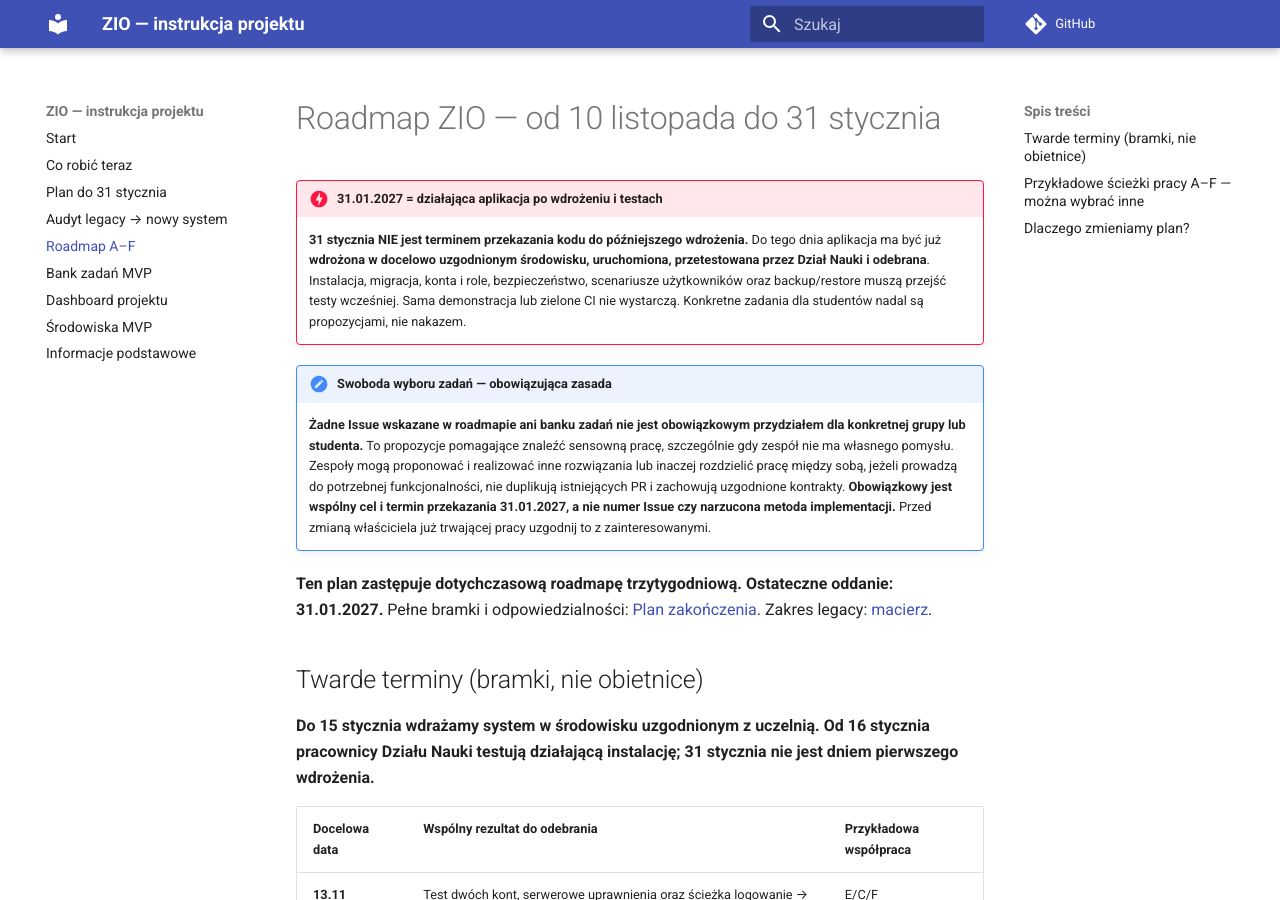
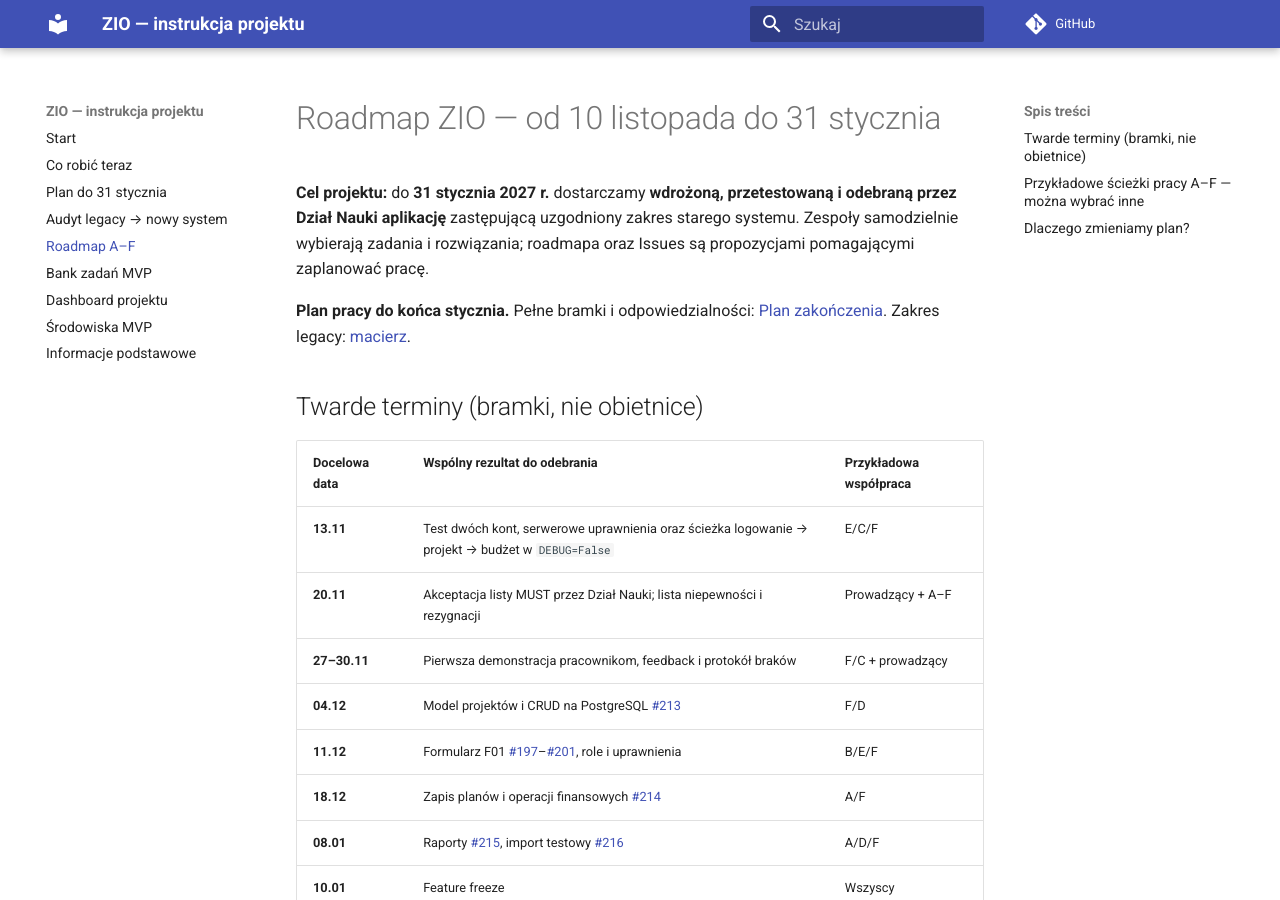
Before and after one commit to zio-wi-pb-mc/pb-science-office-manual, an MkDocs documentation site: the page built from manual/21-roadmap-3-tygodnie.md, in a window 1280 px wide and 900 px high. Built offline with MkDocs 1.6.1 and Material for MkDocs 9.7.7, drawn with Linux system fonts in a browser that asks for light colours; comment, search, counter and statistics services are not loaded.

Commit message:
docs: replace repetitive warnings with one clear project goal

```diff
--- a/manual/21-roadmap-3-tygodnie.md
+++ b/manual/21-roadmap-3-tygodnie.md
@@ -1,17 +1,11 @@
 # Roadmap ZIO — od 10 listopada do 31 stycznia
 
-!!! danger "31.01.2027 = działająca aplikacja po wdrożeniu i testach"
-    **31 stycznia NIE jest terminem przekazania kodu do późniejszego wdrożenia.** Do tego dnia aplikacja ma być już **wdrożona w docelowo uzgodnionym środowisku, uruchomiona, przetestowana przez Dział Nauki i odebrana**. Instalacja, migracja, konta i role, bezpieczeństwo, scenariusze użytkowników oraz backup/restore muszą przejść testy wcześniej. Sama demonstracja lub zielone CI nie wystarczą. Konkretne zadania dla studentów nadal są propozycjami, nie nakazem.
-
-!!! important "Swoboda wyboru zadań — obowiązująca zasada"
-    **Żadne Issue wskazane w roadmapie ani banku zadań nie jest obowiązkowym przydziałem dla konkretnej grupy lub studenta.** To propozycje pomagające znaleźć sensowną pracę, szczególnie gdy zespół nie ma własnego pomysłu. Zespoły mogą proponować i realizować inne rozwiązania lub inaczej rozdzielić pracę między sobą, jeżeli prowadzą do potrzebnej funkcjonalności, nie duplikują istniejących PR i zachowują uzgodnione kontrakty. **Obowiązkowy jest wspólny cel i termin przekazania 31.01.2027, a nie numer Issue czy narzucona metoda implementacji.** Przed zmianą właściciela już trwającej pracy uzgodnij to z zainteresowanymi.
+**Cel projektu:** do **31 stycznia 2027 r.** dostarczamy **wdrożoną, przetestowaną i odebraną przez Dział Nauki aplikację** zastępującą uzgodniony zakres starego systemu. Zespoły samodzielnie wybierają zadania i rozwiązania; roadmapa oraz Issues są propozycjami pomagającymi zaplanować pracę.
 
 
-**Ten plan zastępuje dotychczasową roadmapę trzytygodniową. Ostateczne oddanie: 31.01.2027.** Pełne bramki i odpowiedzialności: [Plan zakończenia](23-plan-do-31-stycznia.md). Zakres legacy: [macierz](22-audyt-legacy-parity.md).
+**Plan pracy do końca stycznia.** Pełne bramki i odpowiedzialności: [Plan zakończenia](23-plan-do-31-stycznia.md). Zakres legacy: [macierz](22-audyt-legacy-parity.md).
 
 ## Twarde terminy (bramki, nie obietnice)
-
-**Do 15 stycznia wdrażamy system w środowisku uzgodnionym z uczelnią. Od 16 stycznia pracownicy Działu Nauki testują działającą instalację; 31 stycznia nie jest dniem pierwszego wdrożenia.**
 
 
 | Docelowa data | Wspólny rezultat do odebrania | Przykładowa współpraca |
```
